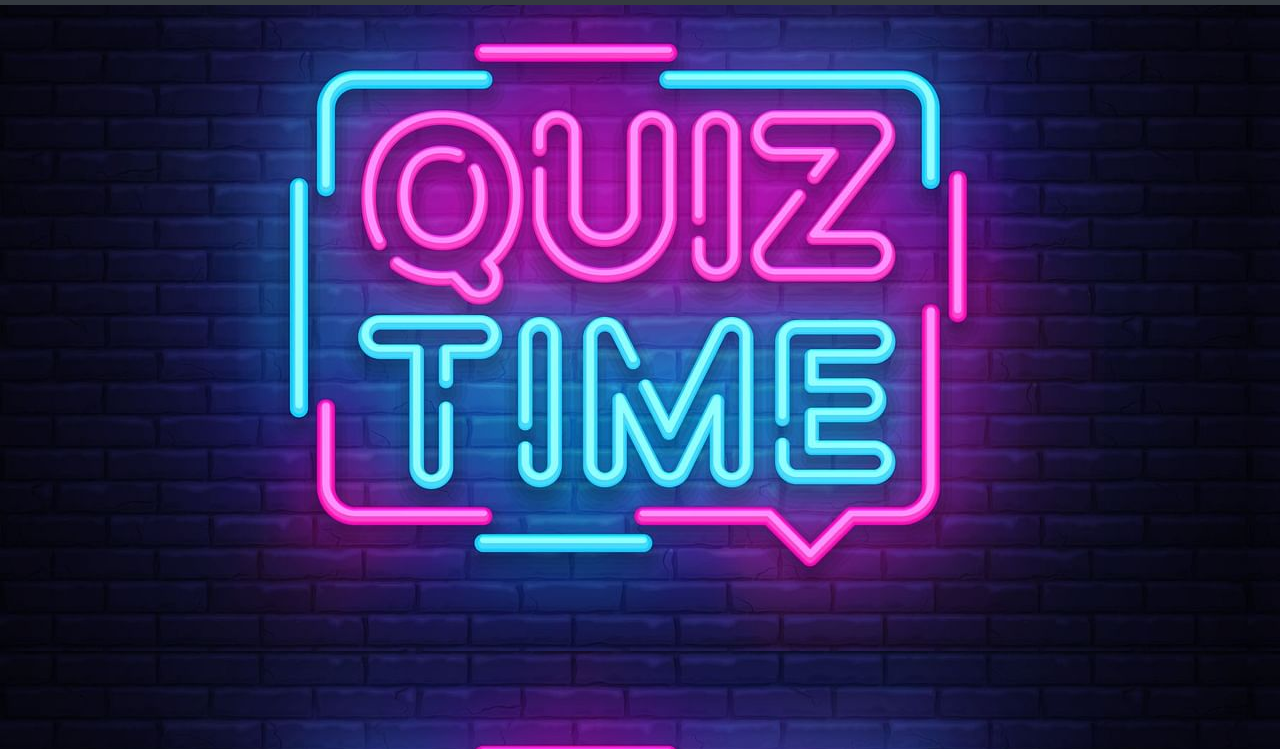
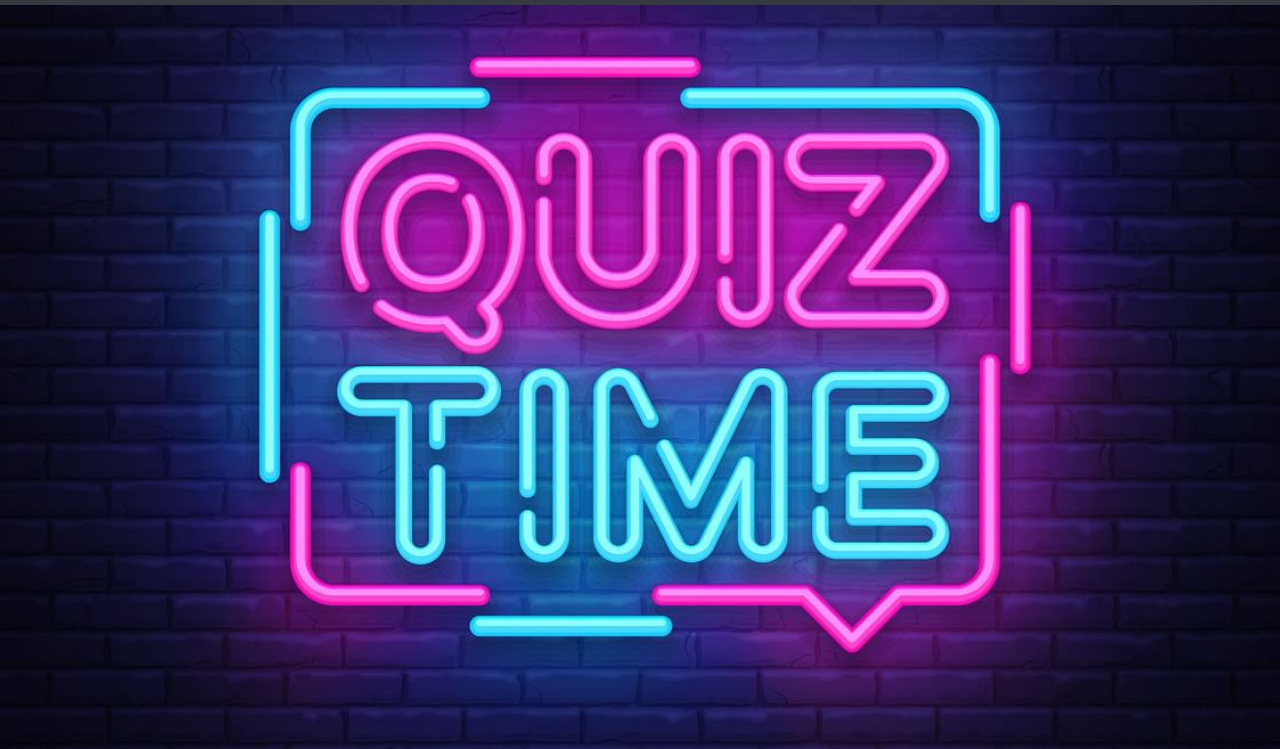
Before and after one commit to 17H51A05K9/Quiz, a website: page Frontend/html/index.html in a window 1280 px wide. Shown: the part 51-800 px from the top of the page. Drawn offline with nearby package versions, Linux system fonts and the light colour scheme.

Commit message:
initial commit

```diff
--- a/Frontend/css/index.css
+++ b/Frontend/css/index.css
@@ -1,3 +1,16 @@
-body{
+body, html {
+    height: 100%;
+  }
+
+  body {
+    /* The image used */
     background-image: url("../images/quiz.png");
-}
+
+    /* Full height */
+    height: 100%;
+
+    /* Center and scale the image nicely */
+    background-position: center;
+    background-repeat: no-repeat;
+    background-size: cover;
+  }
```
